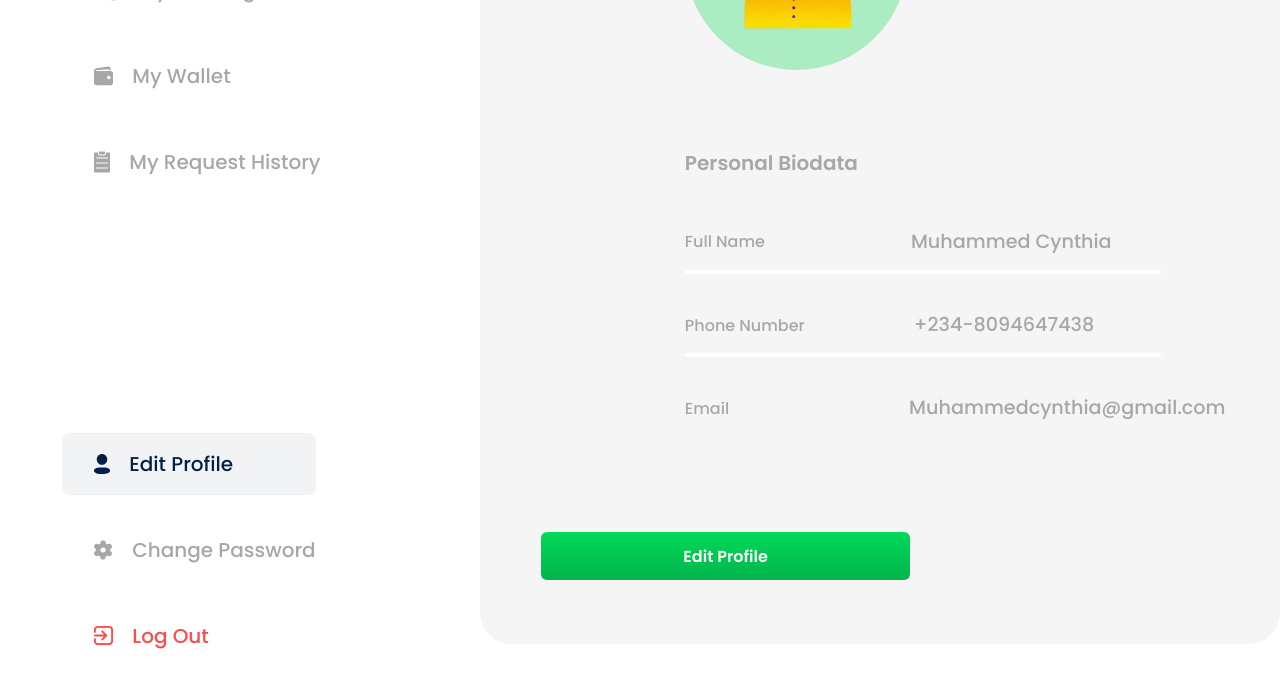
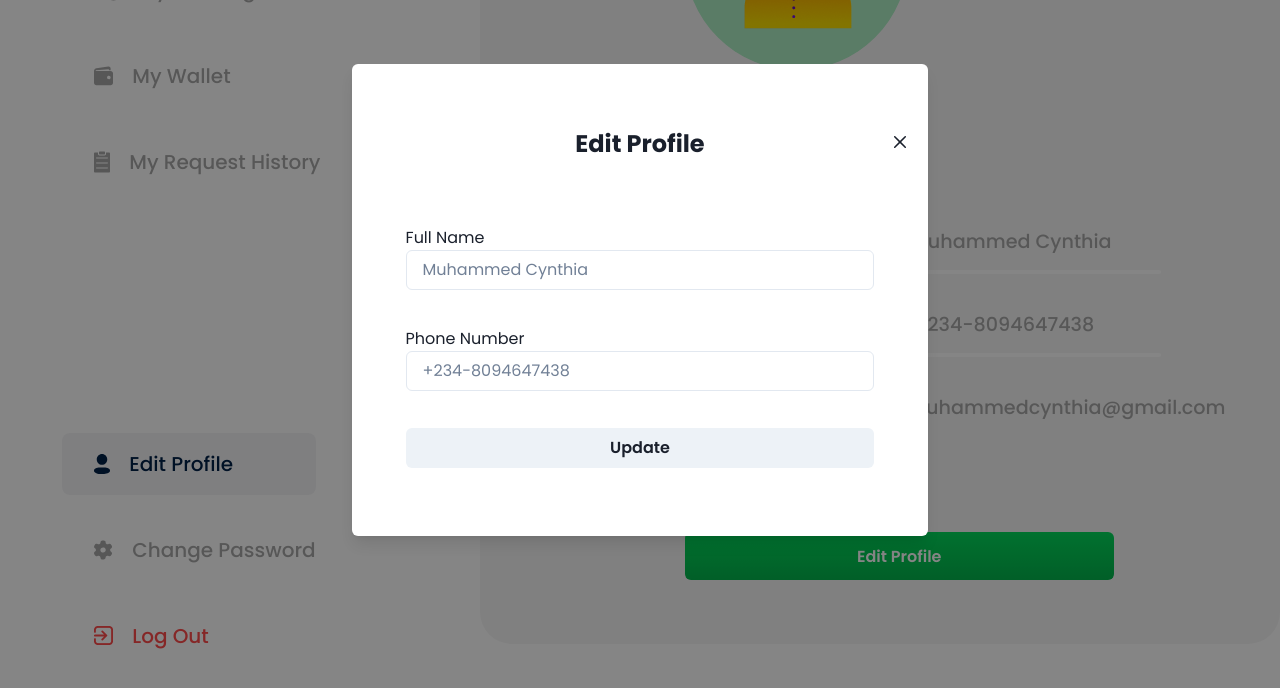
Before and after one commit to iam-benjamen/nairaboom-dashboard, a Next.js app: page /editprofile in a window 1280 px wide. Both pictures are taken after a click on the button "Edit Profile". Shown: the part 440-1128 px from the top of the page. Built offline with nearby package versions, Linux system fonts and the light colour scheme.

Commit message:
modal construction

```diff
--- /dev/null
+++ b/components/ModalClose.js
@@ -0,0 +1,18 @@
+import Image from "next/image";
+import btnclose from "../public/edit-profile/closebutton.svg";
+import { chakra } from "@chakra-ui/react";
+
+const ModalClose = () => {
+  return (
+    <chakra.span float={"right"}>
+      <Image
+        src={btnclose.src}
+        alt="buton close"
+        width={"37.59rem"}
+        height="37.84rem"
+      />
+    </chakra.span>
+  );
+};
+
+export default ModalClose;
--- a/pages/editprofile.js
+++ b/pages/editprofile.js
@@ -1,16 +1,24 @@
 import {
   Box,
-  Link,
   Text,
   Avatar,
   Input,
-  Divider,
   Button,
+  Modal,
+  ModalOverlay,
+  ModalContent,
+  ModalHeader,
+  ModalFooter,
+  ModalBody,
+  ModalCloseButton,
 } from "@chakra-ui/react";
 import avatar from "../public/edit-profile/avatar.png";
-import Image from "next/image";
+import { useDisclosure } from "@chakra-ui/react";
+import ModalClose from "../components/ModalClose";
 
 const EditProfile = () => {
+  const { isOpen, onOpen, onClose } = useDisclosure();
+
   return (
     <Box
       pl="3.8rem"
@@ -116,17 +124,50 @@ const EditProfile = () => {
             </Text>
           </Box>
         </Box>
-      </Box>
         <Button
           color="white"
           bgGradient="linear(180deg, #02D95A 0%, #02B54C 100%)"
-        margin={"auto"}
           mt="6.825rem"
-        w="50%"
+          w="26.8rem"
           h="3rem"
+          alignSelf={"flex-start"}
+          onClick={onOpen}
         >
           Edit Profile
         </Button>
+        <Modal isOpen={isOpen} onClose={onClose} size="xl">
+          <ModalOverlay />
+          <ModalContent pt="3.37rem" pb="3.8rem">
+            <ModalCloseButton mt="3.37rem" colorScheme={"red"} />
+            <ModalBody>
+              <Box
+                display={"flex"}
+                flexDir="column"
+                alignItems={"center"}
+                justifyContent="center"
+                fontFamily={"poppins"}
+              >
+                <Text pb="4rem" fontWeight={700} fontSize="1.5rem">
+                  Edit Profile
+                </Text>
+                <form action="">
+                  <Box gap="2.3rem" display={"flex"} flexDir="column">
+                    <Box>
+                      <label htmlFor="name">Full Name</label>
+                      <Input type="text" placeholder="Muhammed Cynthia" />
+                    </Box>
+                    <Box>
+                      <label htmlFor="name">Phone Number</label>
+                      <Input type="text" placeholder="+234-8094647438" />
+                    </Box>
+                    <Button type="submit">Update</Button>
+                  </Box>
+                </form>
+              </Box>
+            </ModalBody>
+          </ModalContent>
+        </Modal>
+      </Box>
     </Box>
   );
 };
```
Also changed, not shown: public/edit-profile/closebutton.svg (added). Lines whose indentation alone changed are shown as unchanged.
